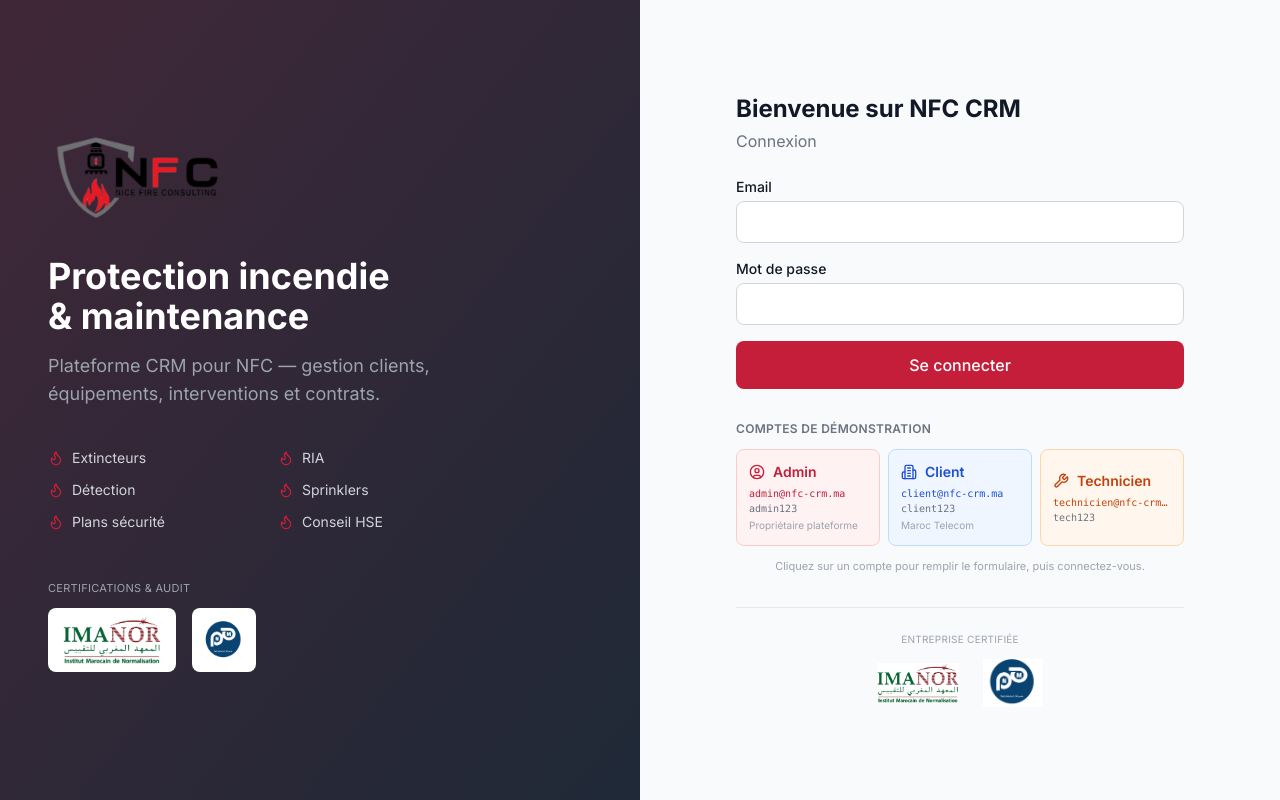
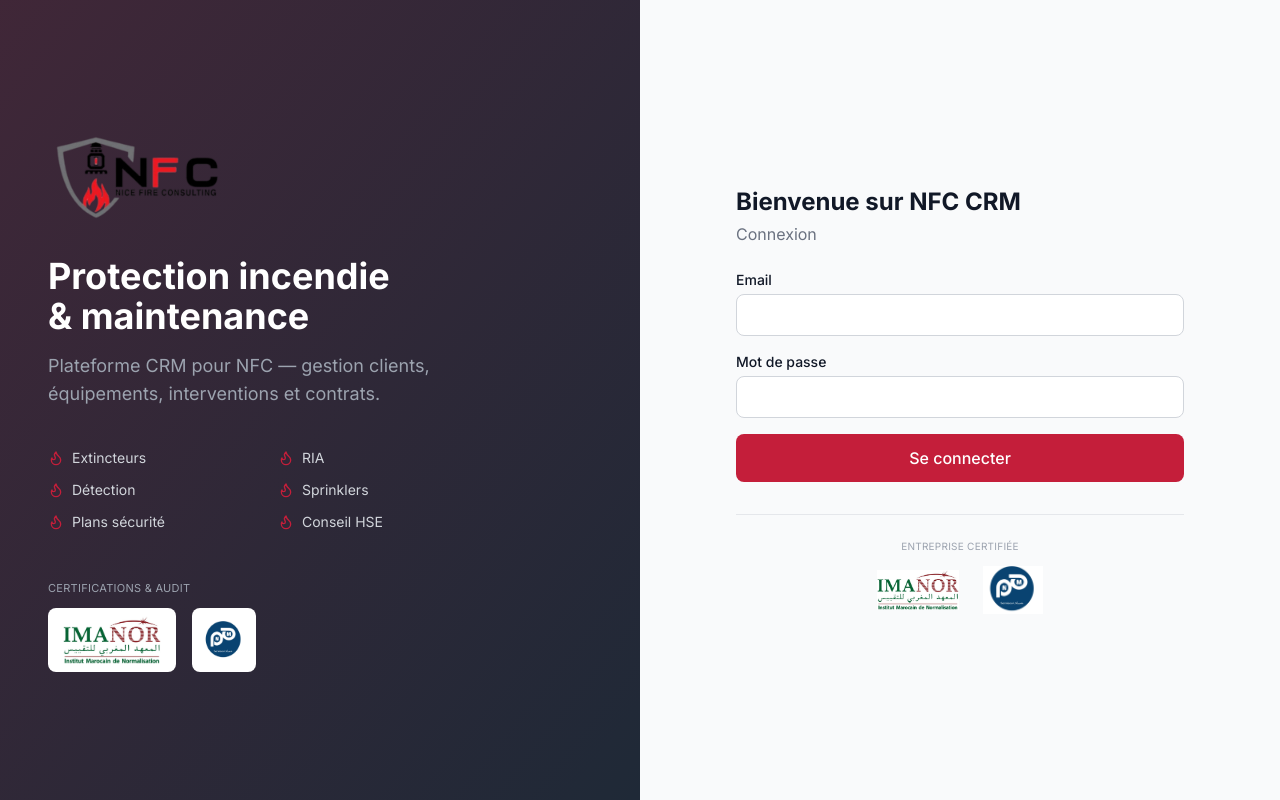
Before and after one commit to salahEddine-Admou/ctf-frontend, a React (Vite) app: page /login in a window 1280 px wide. Built offline with nearby package versions, Linux system fonts and the light colour scheme; no server answers.

Commit message:
chore: remove demo accounts card from login page

```diff
--- a/src/pages/auth/LoginPage.jsx
+++ b/src/pages/auth/LoginPage.jsx
@@ -2,14 +2,9 @@ import { useState } from 'react';
 import { useDispatch, useSelector } from 'react-redux';
 import { useNavigate } from 'react-router-dom';
 import { useTranslation } from 'react-i18next';
-import { Flame, UserCircle, Wrench, Building2 } from 'lucide-react';
+import { Flame } from 'lucide-react';
 import { login, clearError } from '../../store/slices/authSlice';
 import Logo from '../../components/ui/Logo';
-const DEMO_ACCOUNTS = [
-  { key: 'admin', label: 'Admin', email: 'admin@nfc-crm.ma', password: 'admin123', icon: UserCircle, color: 'bg-red-50 border-red-200 text-nfc-red', hint: 'Propriétaire plateforme' },
-  { key: 'client', label: 'Client', email: 'client@nfc-crm.ma', password: 'client123', icon: Building2, color: 'bg-blue-50 border-blue-200 text-blue-700', hint: 'Maroc Telecom' },
-  { key: 'technician', label: 'Technicien', email: 'technicien@nfc-crm.ma', password: 'tech123', icon: Wrench, color: 'bg-orange-50 border-orange-200 text-orange-700' },
-];
 
 export default function LoginPage() {
   const { t } = useTranslation();
@@ -22,11 +17,6 @@ export default function LoginPage() {
     e.preventDefault();
     const result = await dispatch(login(form));
     if (login.fulfilled.match(result)) navigate('/');
-  };
-
-  const fillDemo = (account) => {
-    setForm({ email: account.email, password: account.password });
-    dispatch(clearError());
   };
 
   return (
@@ -105,35 +95,6 @@ export default function LoginPage() {
             </button>
           </form>
 
-          <div className="mt-8">
-            <p className="text-xs font-semibold text-gray-500 uppercase tracking-wide mb-3">{t('auth.demoAccounts')}</p>
-            <div className="grid grid-cols-1 sm:grid-cols-3 gap-2">
-              {DEMO_ACCOUNTS.map((acc) => {
-                const Icon = acc.icon;
-                const active = form.email === acc.email;
-                return (
-                  <button
-                    key={acc.key}
-                    type="button"
-                    onClick={() => fillDemo(acc)}
-                    className={`text-left p-3 rounded-lg border transition-all hover:shadow-md ${
-                      active ? 'ring-2 ring-nfc-red border-nfc-red' : acc.color
-                    } dark:bg-gray-800 dark:border-gray-600`}
-                  >
-                    <div className="flex items-center gap-2 mb-1">
-                      <Icon className="w-4 h-4 shrink-0" />
-                      <span className="font-semibold text-sm">{acc.label}</span>
-                    </div>
-                    <p className="text-[10px] font-mono truncate">{acc.email}</p>
-                    <p className="text-[10px] text-gray-500 font-mono">{acc.password}</p>
-                    {acc.hint && <p className="text-[10px] text-gray-400 mt-0.5">{acc.hint}</p>}
-                  </button>
-                );
-              })}
-            </div>
-            <p className="mt-3 text-[11px] text-gray-400 text-center">{t('auth.demoHint')}</p>
-          </div>
-
           <div className="mt-8 pt-6 border-t border-gray-200 dark:border-gray-700">
             <p className="text-[10px] uppercase tracking-wide text-gray-400 text-center mb-3">
               Entreprise certifiée
```
